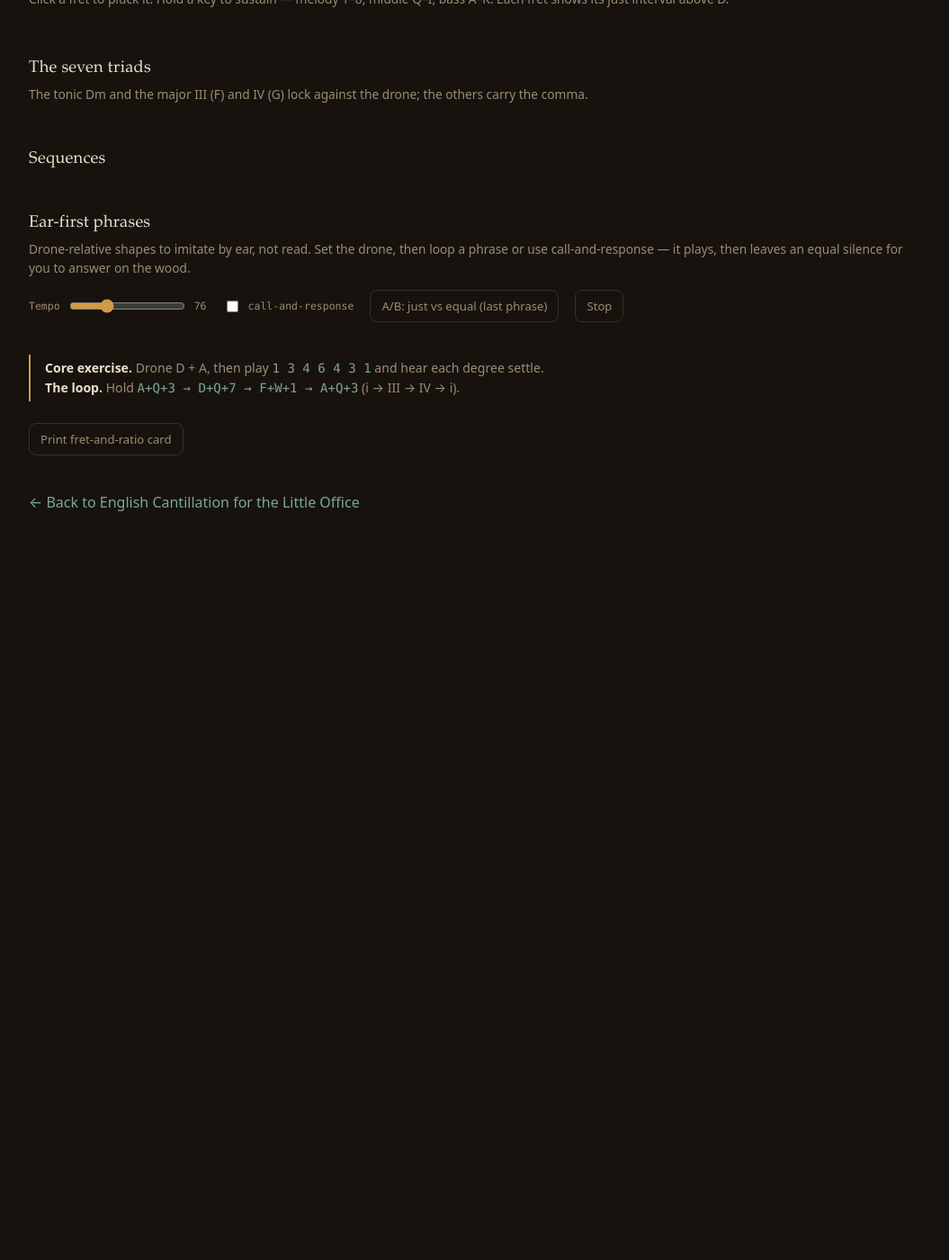
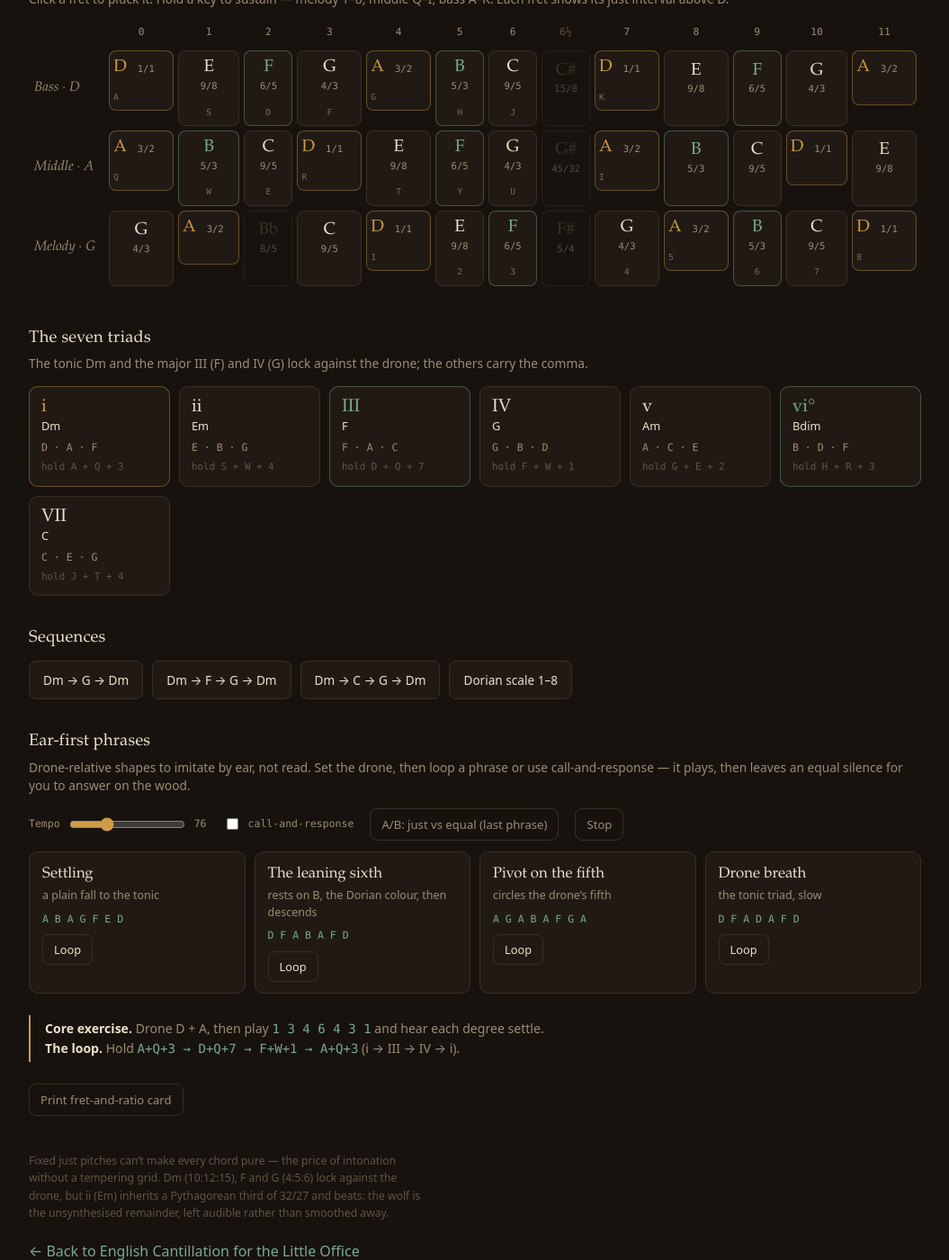
Before and after one commit to pytfarrugia-bit/pytfarrugia-bit.github.io, a Jekyll site: the page d-dorian-just-board.html, which Jekyll copies as it is, in a window 1280 px wide and 1400 px high, scrolled down 532 px. Shown: the whole window at 90% size, without its empty margins (12-1067 px from the left). Built offline with Jekyll 4.4.1, drawn with Linux system fonts in a browser that asks for light colours; before the commit the page ends 1162 px from its top, so only the background shows below that; some of the changed lines change nothing that is shown.

Commit message:
Load split scripts for D Dorian board

```diff
--- a/d-dorian-just-board.html
+++ b/d-dorian-just-board.html
@@ -100,6 +100,7 @@
 <p style="margin-top:1.25rem"><a href="english-cantillation.html" style="color:var(--jade);text-decoration:none">← Back to English Cantillation for the Little Office</a></p>
 <div class="print-card" id="print-card"></div>
 
-<script src="d-dorian-board.js"></script>
+<script src="d-dorian-board-core.js"></script>
+<script src="d-dorian-board-ui.js"></script>
 </body>
 </html>
```
